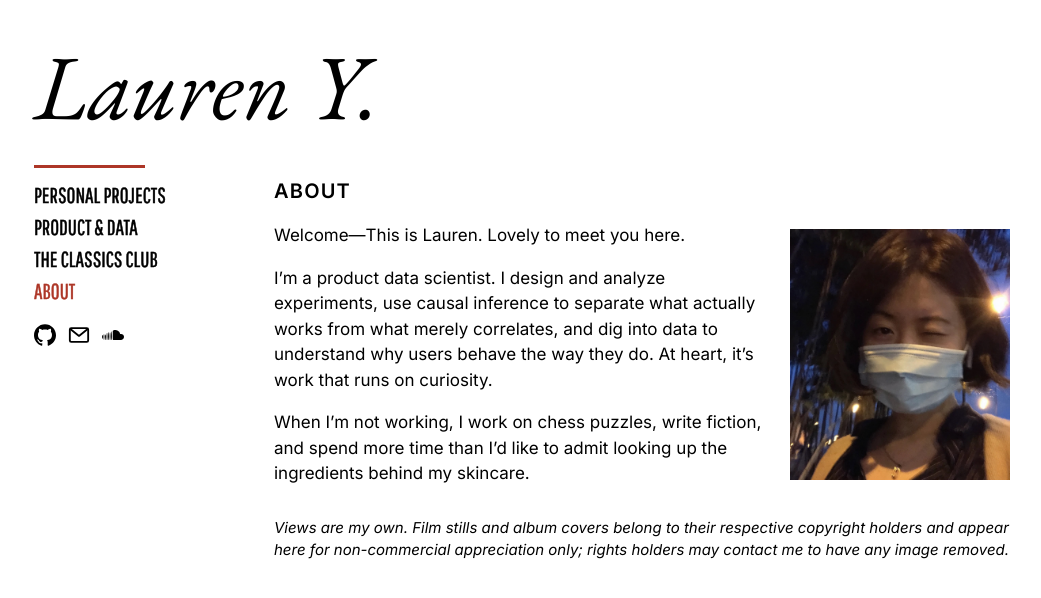
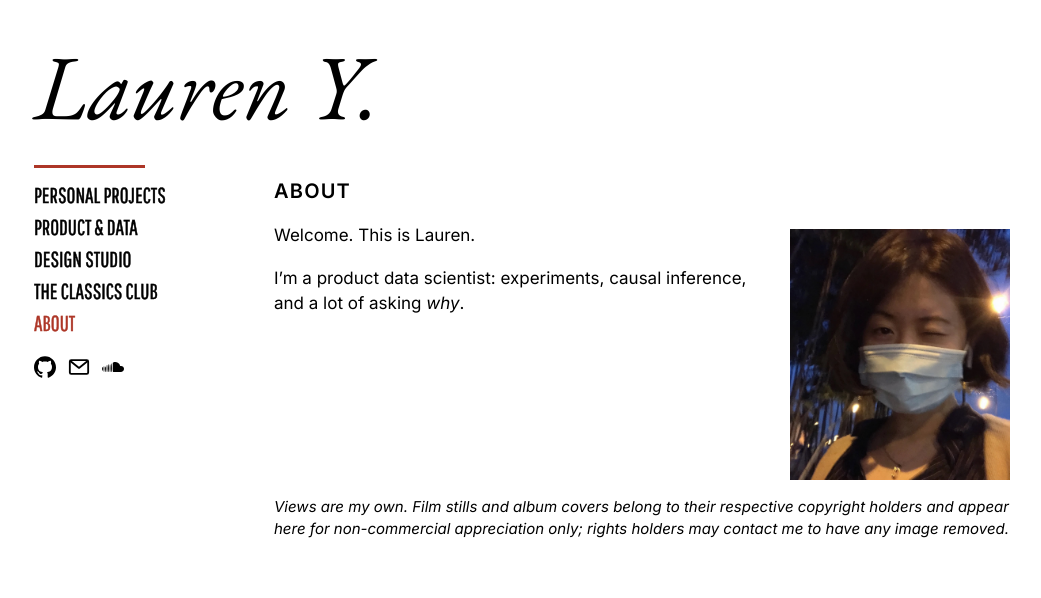
Before and after one commit to laurengyu/laurengyu.github.io, a Jekyll site: the page built from about.html, in a window 1280 px wide. Shown: the top 598 px of the page, without its empty margins (6-1047 px from the left). Built offline with Jekyll 4.4.1, drawn with Linux system fonts in a browser that asks for light colours.

Commit message:
Add Design Studio placeholder and rewrite About intro
Co-Authored-By: Claude Opus 5.5 <noreply@anthropic.com>

```diff
--- a/_config.yml
+++ b/_config.yml
@@ -15,6 +15,8 @@ front_menu:
     url: "/projects/"
   - title: "Product & Data"
     url: "/product-data/"
+  - title: "Design Studio"
+    url: "/design-studio/"
   - title: "The Classics Club"
     url: "/shelf/"
   - title: "About"
--- a/about.html
+++ b/about.html
@@ -7,8 +7,7 @@ permalink: /about/
 <article class="front-page">
   <h1>About</h1>
   <img class="about-photo" src="{{ '/assets/about/lauren.jpg' | relative_url }}" alt="Lauren Y.">
-  <p>Welcome—This is Lauren. Lovely to meet you here.</p>
-  <p>I’m a product data scientist. I design and analyze experiments, use causal inference to separate what actually works from what merely correlates, and dig into data to understand why users behave the way they do. At heart, it’s work that runs on curiosity.</p>
-  <p>When I’m not working, I work on chess puzzles, write fiction, and spend more time than I’d like to admit looking up the ingredients behind my skincare.</p>
+  <p>Welcome. This is Lauren.</p>
+  <p>I’m a product data scientist: experiments, causal inference, and a lot of asking <em>why</em>.</p>
   <p class="disclaimer">Views are my own. Film stills and album covers belong to their respective copyright holders and appear here for non-commercial appreciation only; rights holders may contact me to have any image removed.</p>
 </article>
```
Also changed, not shown: design-studio/index.html (added, +9 -0 lines).
